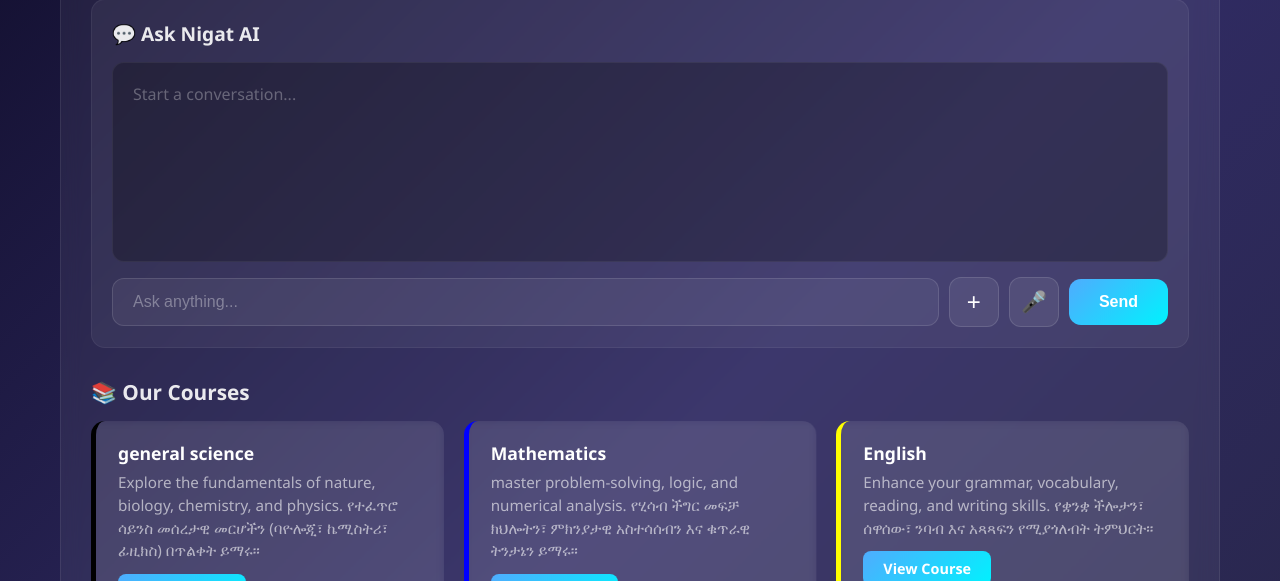
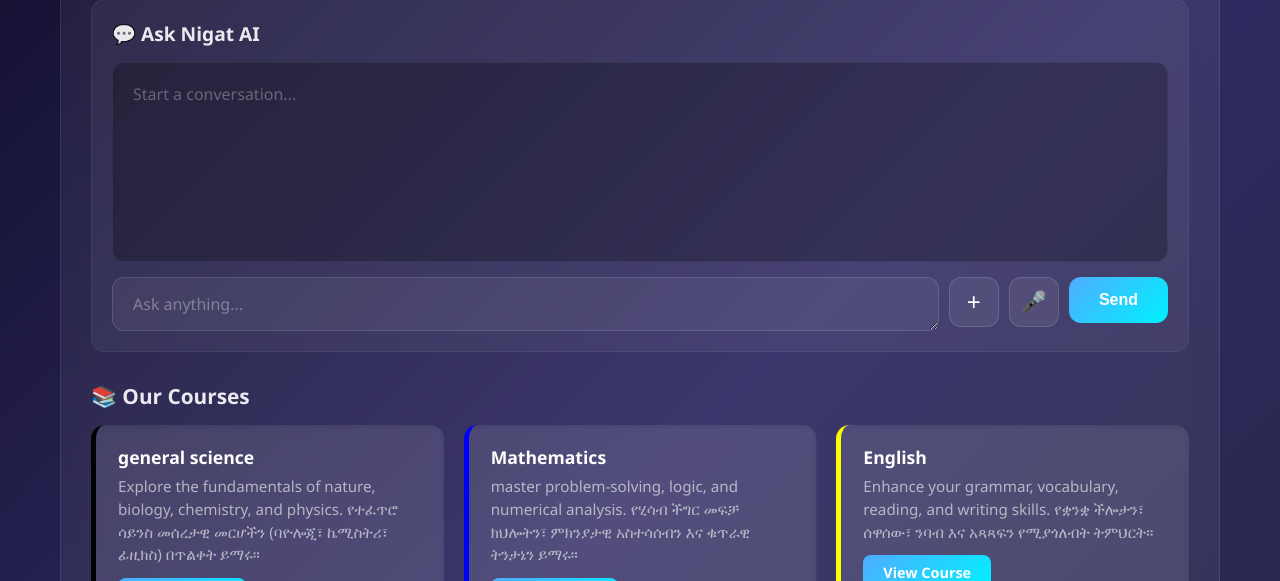
Before and after one commit to fisiha24/NIGAT-TUTOR-AI, a Flask app: page / in a window 1280 px wide. Shown: the part 278-859 px from the top of the page. Run offline with Flask 3, Linux system fonts and the light colour scheme.

```diff
--- a/templates/index.html
+++ b/templates/index.html
@@ -265,10 +265,10 @@
             display: flex;
             gap: 10px;
             margin-top: 15px;
-            align-items: center;
+            align-items: flex-start;
         }
 
-        .chat-input input {
+        .chat-input textarea {
             flex: 1;
             padding: 14px 20px;
             border: 1px solid rgba(255, 255, 255, 0.12);
@@ -277,13 +277,18 @@
             background: rgba(255, 255, 255, 0.06);
             color: #ffffff;
             transition: all 0.3s ease;
+            font-family: inherit;
+            resize: vertical;
+            min-height: 50px;
+            max-height: 200px;
+            line-height: 1.5;
         }
 
-        .chat-input input::placeholder {
+        .chat-input textarea::placeholder {
             color: rgba(255, 255, 255, 0.35);
         }
 
-        .chat-input input:focus {
+        .chat-input textarea:focus {
             outline: none;
             border-color: rgba(79, 172, 254, 0.4);
             background: rgba(255, 255, 255, 0.08);
@@ -574,7 +579,7 @@
                 flex-wrap: wrap;
             }
 
-            .chat-input input {
+            .chat-input textarea {
                 flex: 1 1 100%;
                 order: 1;
             }
@@ -659,7 +664,9 @@
 
                 <!-- ===== CHAT INPUT ===== -->
                 <div class="chat-input">
-                    <input type="text" id="user-input" placeholder="Ask anything..." onkeypress="if(event.key==='Enter') sendMessage()">
+                    <textarea id="user-input" placeholder="Ask anything..."
+                        onkeypress="if(event.key==='Enter' && !event.shiftKey) { event.preventDefault(); sendMessage(); }"
+                        rows="1"></textarea>
 
                     <!-- ===== + PLUS BUTTON ===== -->
                     <div class="dropdown-container">
@@ -733,6 +740,15 @@
     <!-- JAVASCRIPT -->
     <!-- ============================================================ -->
     <script>
+        // ===== AUTO-EXPAND TEXTAREA =====
+        document.addEventListener('DOMContentLoaded', function() {
+            const textarea = document.getElementById('user-input');
+            textarea.addEventListener('input', function() {
+                this.style.height = 'auto';
+                this.style.height = Math.min(this.scrollHeight, 200) + 'px';
+            });
+        });
+
         // ===== DROPDOWN TOGGLE =====
         function toggleDropdown() {
             const menu = document.getElementById('dropdownMenu');
@@ -753,6 +769,10 @@
             messages.innerHTML = `<p style="color: rgba(255,255,255,0.3);">Start a conversation...</p>`;
             document.getElementById('user-input').value = '';
             document.getElementById('dropdownMenu').classList.remove('show');
+            // Reset textarea height
+            const textarea = document.getElementById('user-input');
+            textarea.style.height = 'auto';
+            textarea.style.height = '50px';
         }
 
         // ===== UPLOAD PDF (የተሻሻለ - Wait message) =====
@@ -877,6 +897,10 @@
                     voiceBtn.classList.remove('recording');
                     voiceBtn.textContent = '🎤';
                     isRecording = false;
+                    // Auto-expand textarea after voice input
+                    const textarea = document.getElementById('user-input');
+                    textarea.style.height = 'auto';
+                    textarea.style.height = Math.min(textarea.scrollHeight, 200) + 'px';
                     sendMessage();
                 };
 
@@ -957,6 +981,9 @@
             messages.innerHTML += `<div class="user-msg"><strong>You:</strong> ${query}</div>`;
             messages.innerHTML += `<div class="loading">🤔 Thinking...</div>`;
             input.value = '';
+            // Reset textarea height
+            input.style.height = 'auto';
+            input.style.height = '50px';
             messages.scrollTop = messages.scrollHeight;
 
             fetch('/ask_ai', {
```
